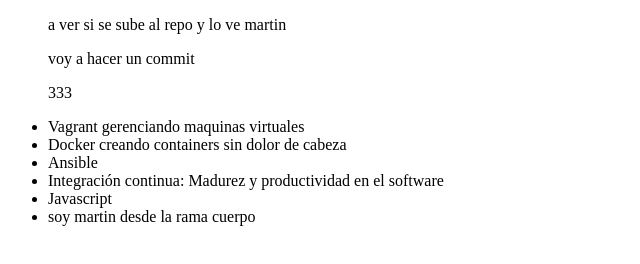
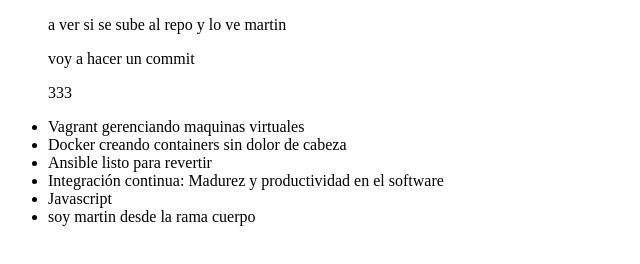
Before and after one commit to MartinTigani/alura-git, a plain HTML site: page index.html in a window 1280 px wide. Shown: the full height of the page, 0-640 px from the left. Drawn offline with Linux system fonts and the light colour scheme.

Commit message:
comitear para despues ser revertido

```diff
--- a/index.html
+++ b/index.html
@@ -12,7 +12,7 @@
          <li> Vagrant gerenciando maquinas virtuales</li>
          <li> Docker creando containers sin dolor de cabeza</li>
 
-         <li> Ansible </li>
+         <li> Ansible listo para revertir</li>
          <li> Integración continua: Madurez y productividad en el software </li>
          <li> Javascript</li>
          <li>soy martin desde la rama cuerpo</li>
```
